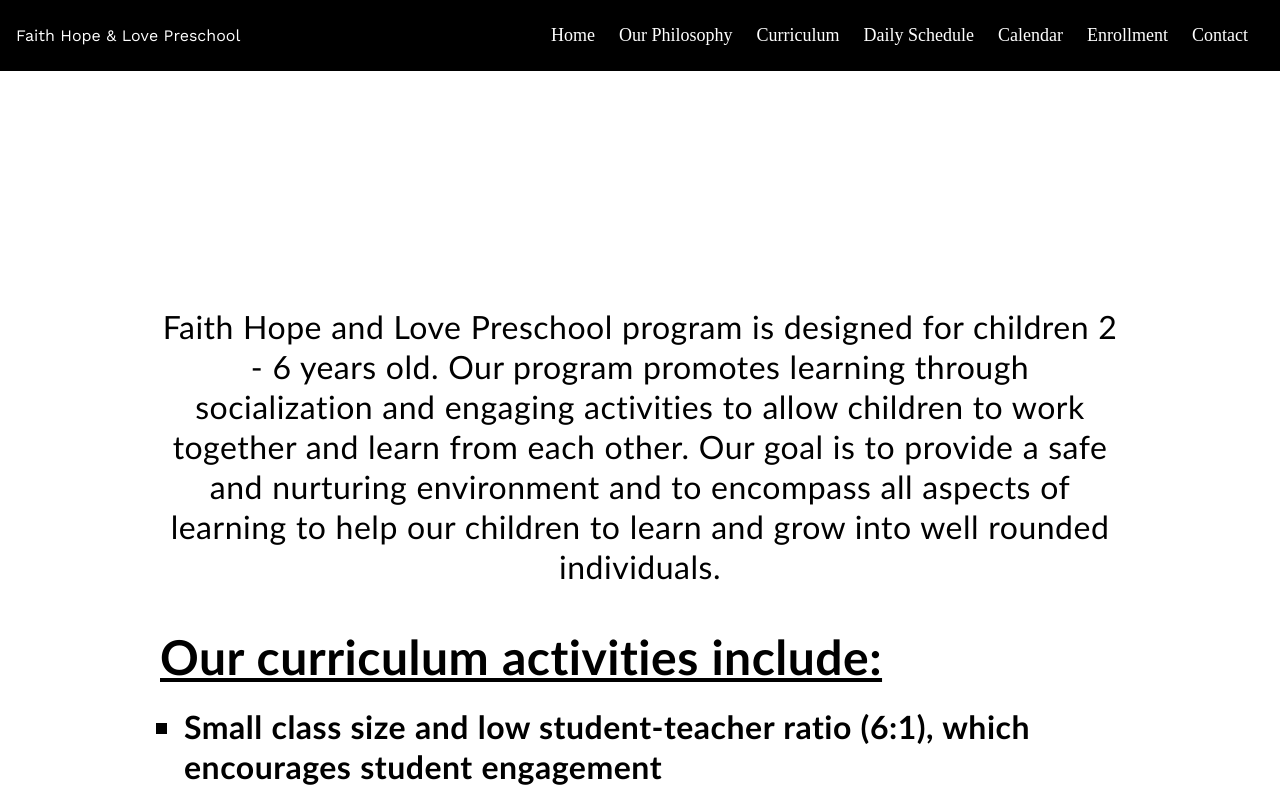
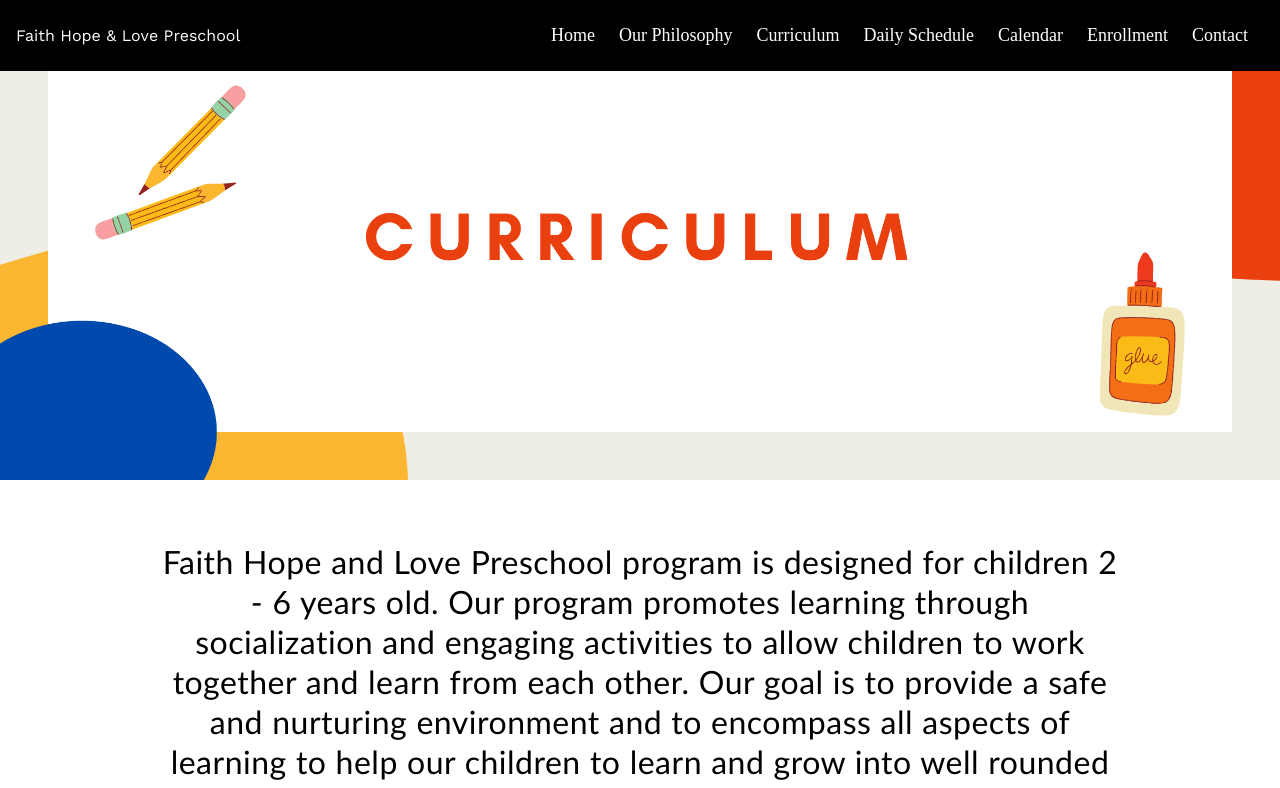
Before and after one commit to Alexlee8888/fhlpreschool.github.io, a Next.js app: page /curriculum in a window 1280 px wide. Shown: the top 788 px of the page. Built offline with nearby package versions, Linux system fonts and the light colour scheme.

Commit message:
added background images

```diff
--- a/components/layout/Layout.js
+++ b/components/layout/Layout.js
@@ -4,14 +4,17 @@ import Footer from './Footer';
 
 export default function Layout(props) {
     return (
-        <div>
+        <>
             <NavigationBar />
-            {/* <ChakraProvider className={styles.main}> */}
+            <div>
+                {/* <ChakraProvider className={styles.main}> */}
                 <main className={styles.main}>
                     {props.children}
                 </main>
-            {/* </ChakraProvider> */}
-            <Footer/>
-        </div>
+                {/* </ChakraProvider> */}
+            </div>
+            <Footer />
+        </>
+
     );
 }
--- a/pages/contact-us/index.module.css
+++ b/pages/contact-us/index.module.css
@@ -8,7 +8,7 @@
 }
 
 .container {
-    margin-top: 120px;
+    margin-top: 2.5%;
     margin-left: 0 auto;
     margin-right: 0 auto;
 }
--- a/pages/curriculum/index.js
+++ b/pages/curriculum/index.js
@@ -2,10 +2,17 @@ import styles from './index.module.css';
 import bg from '../../public/Curriculum.png'
 import ParallaxLayout from '../../components/parallax/ParallaxLayout';
 import Footer from '../../components/layout/Footer';
+import Image from 'next/image';
 
 export default function CurriculumPage() {
     return (
         <div className={styles.wrapper}>
+            <div>
+                <Image
+                    src={bg}
+                    layout='responsive'
+                />
+            </div>
             <div className={styles.scrollbg}>
 
                 <p id="med1" className={styles.para1}>
--- a/pages/curriculum/index.module.css
+++ b/pages/curriculum/index.module.css
@@ -37,7 +37,7 @@
     background-color: white;
     padding: 2% 12.5%;
     color: black;
-    margin-top: 22%;
+    margin-top: 2.5%;
     margin-left: auto;
     margin-right: auto;
     display: table;
--- a/pages/enrollment/index.module.css
+++ b/pages/enrollment/index.module.css
@@ -30,7 +30,7 @@
     background-color: white;
     padding: 2% 12.5%;
     color: black;
-    margin-top: 22%;
+    margin-top: 2.5%;
     margin-left: 0 auto;
     margin-right: 0 auto;
     display: table;
--- a/pages/our-philosophy/index.module.css
+++ b/pages/our-philosophy/index.module.css
@@ -39,7 +39,7 @@
     background-color: white;
     padding: 2% 12.5%;
     color: black;
-    margin-top: 22%;
+    margin-top: 2.5%;
     margin-left: 5% auto;
     margin-right: 5% auto;
     /*display: table;*/
```
Also changed, not shown: pages/contact-us/index.js (+15 -2 lines), pages/daily-schedule/index.js (+9 -0 lines), pages/enrollment/index.js (+7 -0 lines), pages/our-philosophy/index.js (+7 -0 lines), pages/school-calendar/index.js (+9 -0 lines).
